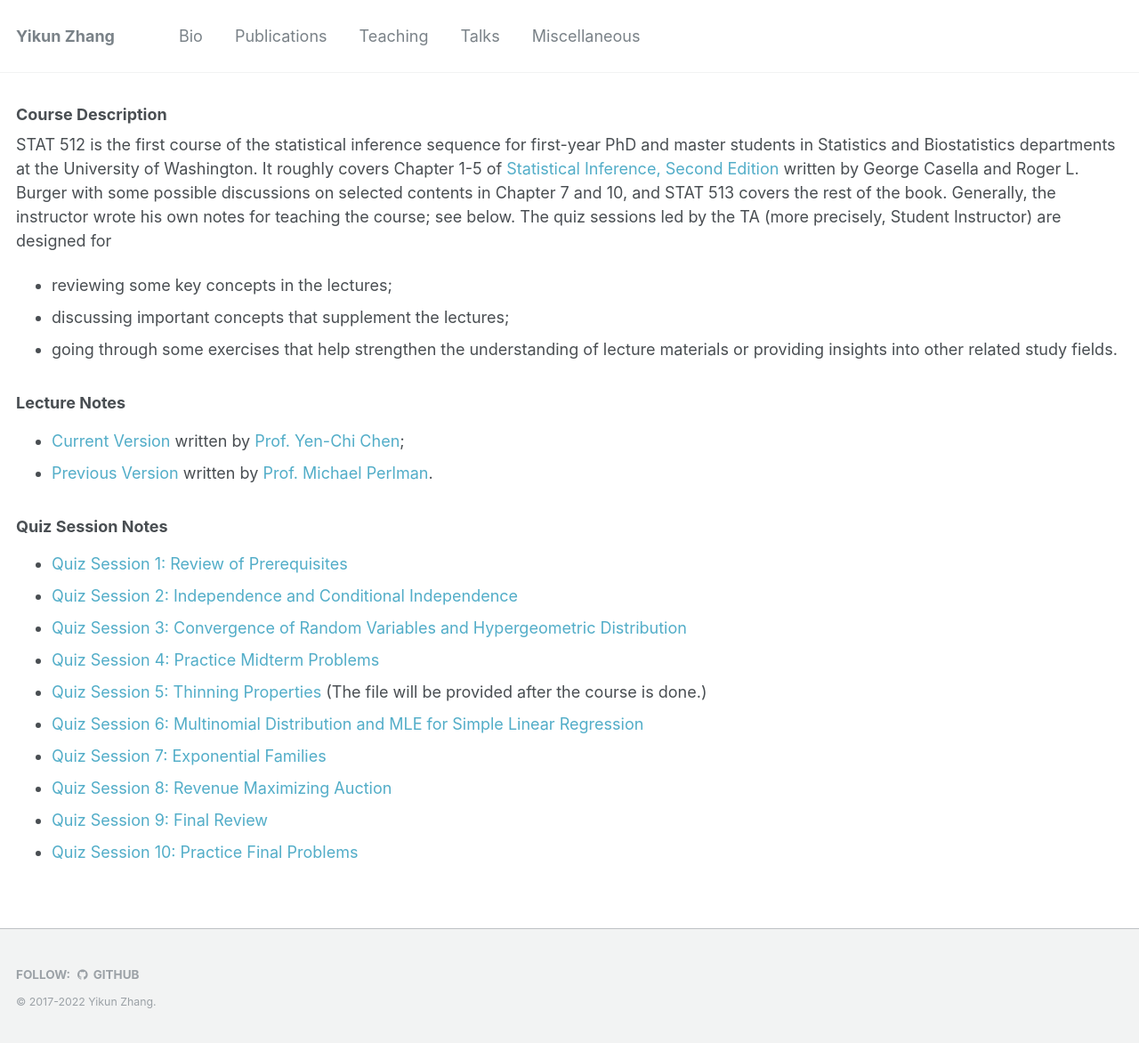
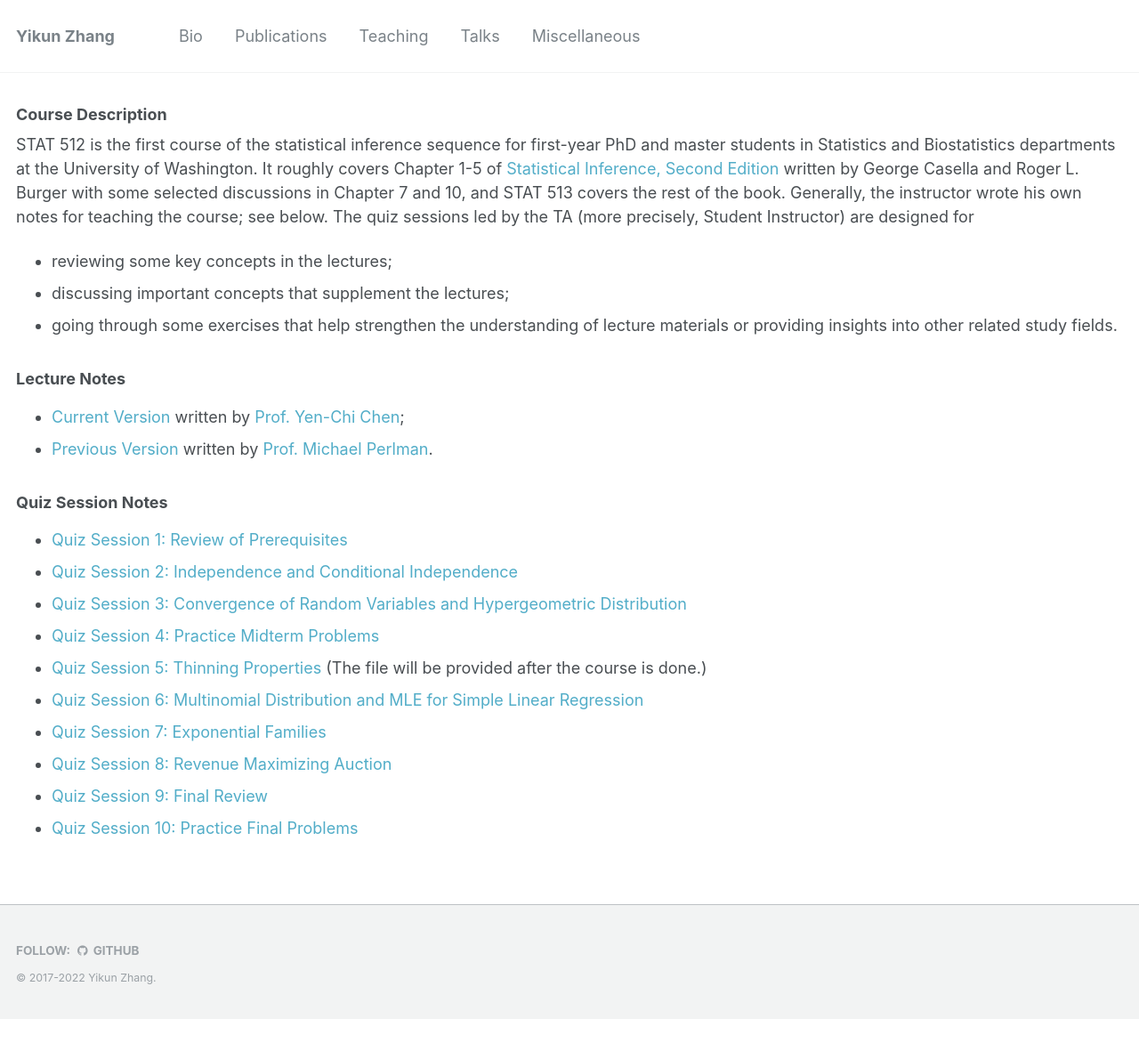
Before and after one commit to zhangyk8/zhangyk8.github.io, a Jekyll site: the page built from _teaching/stat512_uw.md, in a window 1280 px wide. Shown: the whole page at 89% size. Built offline with Jekyll 4.4.1, drawn with Linux system fonts in a browser that asks for light colours; after the commit the page ends 1145 px from its top, so only the background shows below that.

Commit message:
Update stat512_uw.md

```diff
--- a/_teaching/stat512_uw.md
+++ b/_teaching/stat512_uw.md
@@ -12,7 +12,7 @@
 
 ### Course Description
 
-STAT 512 is the first course of the statistical inference sequence for first-year PhD and master students in Statistics and Biostatistics departments at the University of Washington. It roughly covers Chapter 1-5 of [Statistical Inference, Second Edition](http://home.ustc.edu.cn/~zt001062/MaStmaterials/George%20Casella&Roger%20L.Berger--Statistical%20Inference.pdf) written by George Casella and Roger L. Burger with some possible discussions on selected contents in Chapter 7 and 10, and STAT 513 covers the rest of the book. Generally, the instructor wrote his own notes for teaching the course; see below. The quiz sessions led by the TA (more precisely, Student Instructor) are designed for
+STAT 512 is the first course of the statistical inference sequence for first-year PhD and master students in Statistics and Biostatistics departments at the University of Washington. It roughly covers Chapter 1-5 of [Statistical Inference, Second Edition](http://home.ustc.edu.cn/~zt001062/MaStmaterials/George%20Casella&Roger%20L.Berger--Statistical%20Inference.pdf) written by George Casella and Roger L. Burger with some selected discussions in Chapter 7 and 10, and STAT 513 covers the rest of the book. Generally, the instructor wrote his own notes for teaching the course; see below. The quiz sessions led by the TA (more precisely, Student Instructor) are designed for
 - reviewing some key concepts in the lectures;
 - discussing important concepts that supplement the lectures;
 - going through some exercises that help strengthen the understanding of lecture materials or providing insights into other related study fields.
```
